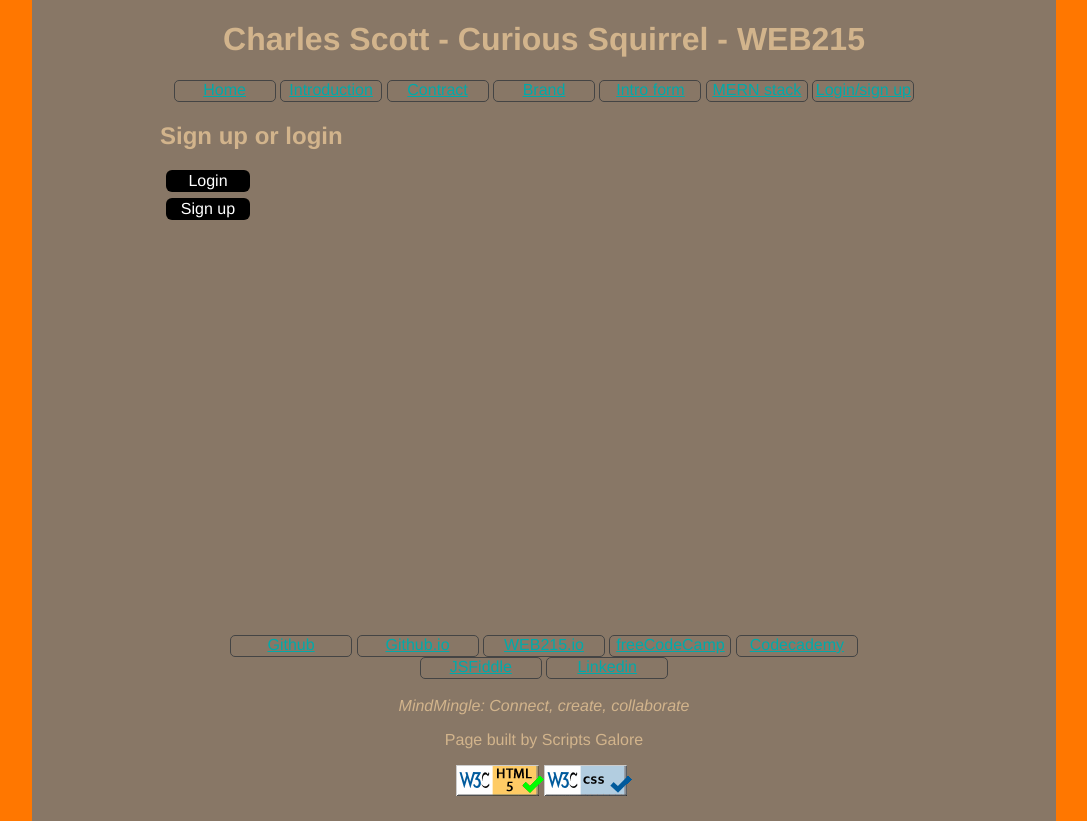
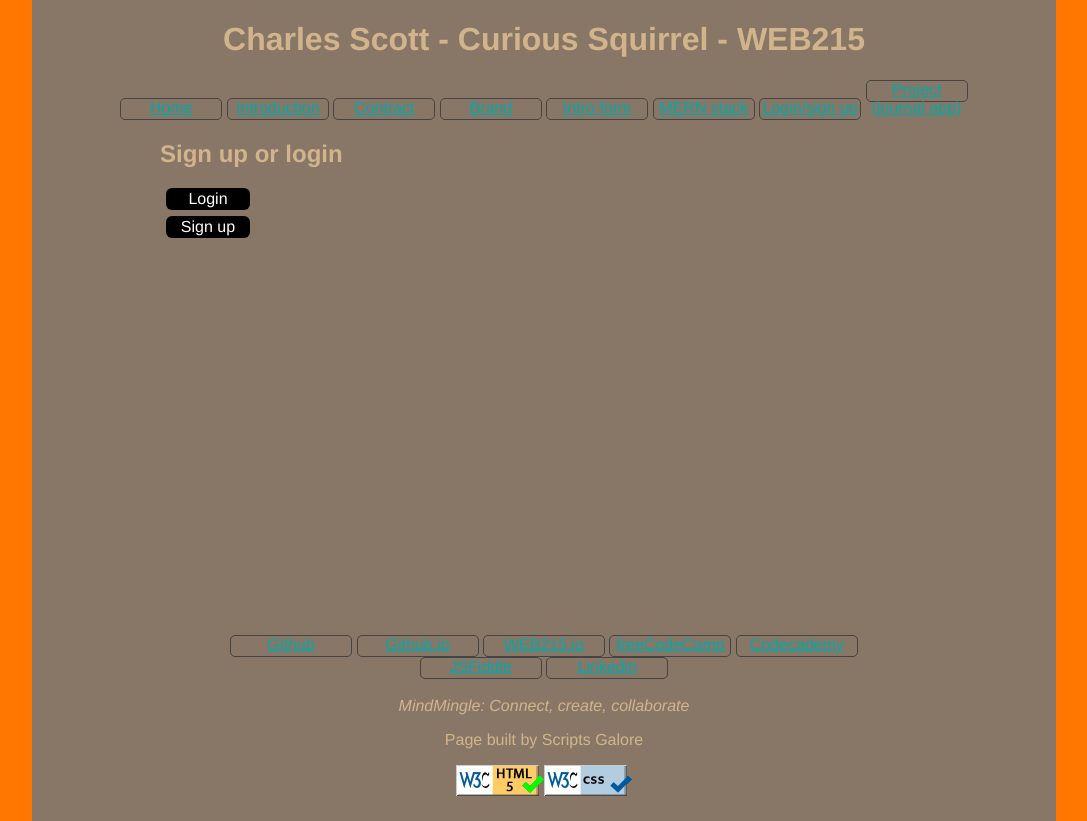
Before and after one commit to cscott53/web215_m11_login, a React (Create React App) app in the folder client/: page / in a window 1280 px wide. Shown: the whole page, without its empty margins (96-1183 px from the left). Built offline with nearby package versions, Linux system fonts and the light colour scheme.

Commit message:
Updated header

```diff
--- a/client/src/Header.js
+++ b/client/src/Header.js
@@ -9,6 +9,7 @@ export default function Header() {
             <span className="links header"><a href="https://cscott53.github.io/web215/introduction_form.html">Intro form</a></span>
             <span className="links header"><a href="https://web215-mern.onrender.com">MERN stack</a></span>
             <span className="links header"><a href="https://web215-m11-login.onrender.com">Login/sign up</a></span>
+            <span className="links header"><a href="https://web215-m12-project.onrender.com">Project (journal app)</a></span>
         </header>
     )
 }
```
